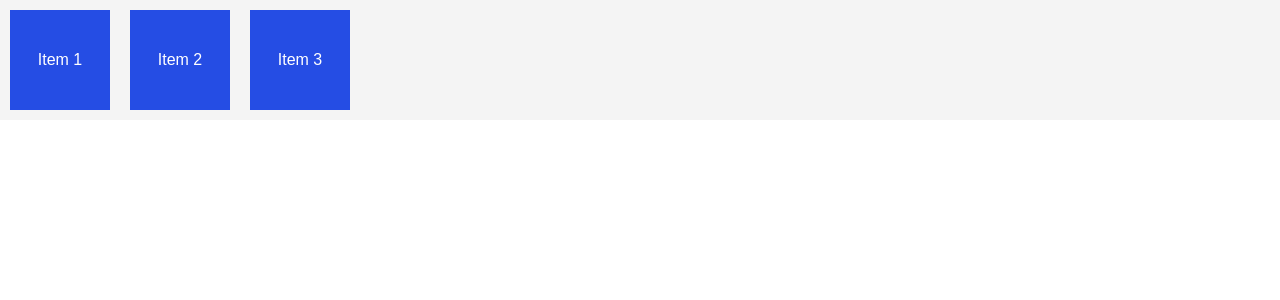
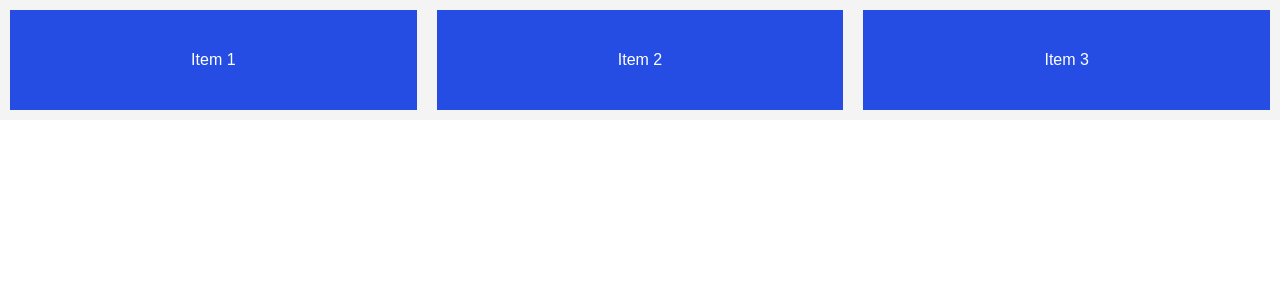
Before and after one commit to danielerhabor/flex-crash, a React (Create React App) app: page / in a window 1280 px wide. Shown: the top 300 px of the page. Built offline with nearby package versions, Linux system fonts and the light colour scheme.

Commit message:
Played with `flex-basis` and `flex-grow` which should be applied on each flex item.

```diff
--- a/src/App.module.css
+++ b/src/App.module.css
@@ -6,10 +6,13 @@
   /* justify-content: end; */
   /* Always on cross axis */
   /* align-items: start; */
+  /* flex-wrap: wrap; */
 }
 
 .item {
-  width: 100px;
+  /* width: 100px; */
+  flex-basis: 100px;
+  flex-grow: 1;
   height: 100px;
   background: #254de4;
   color: #fff;
@@ -20,10 +23,15 @@
 }
 
 .item:nth-of-type(1) {
+
+
 }
 
 .item:nth-of-type(2) {
+
+
 }
 
 .item:nth-of-type(3) {
+
 }
--- a/src/App.tsx
+++ b/src/App.tsx
@@ -7,6 +7,7 @@ const App = () => {
         <div className={styles.item}>Item 1</div>
         <div className={styles.item}>Item 2</div>
         <div className={styles.item}>Item 3</div>
+
       </div>
     </>
   );
```
